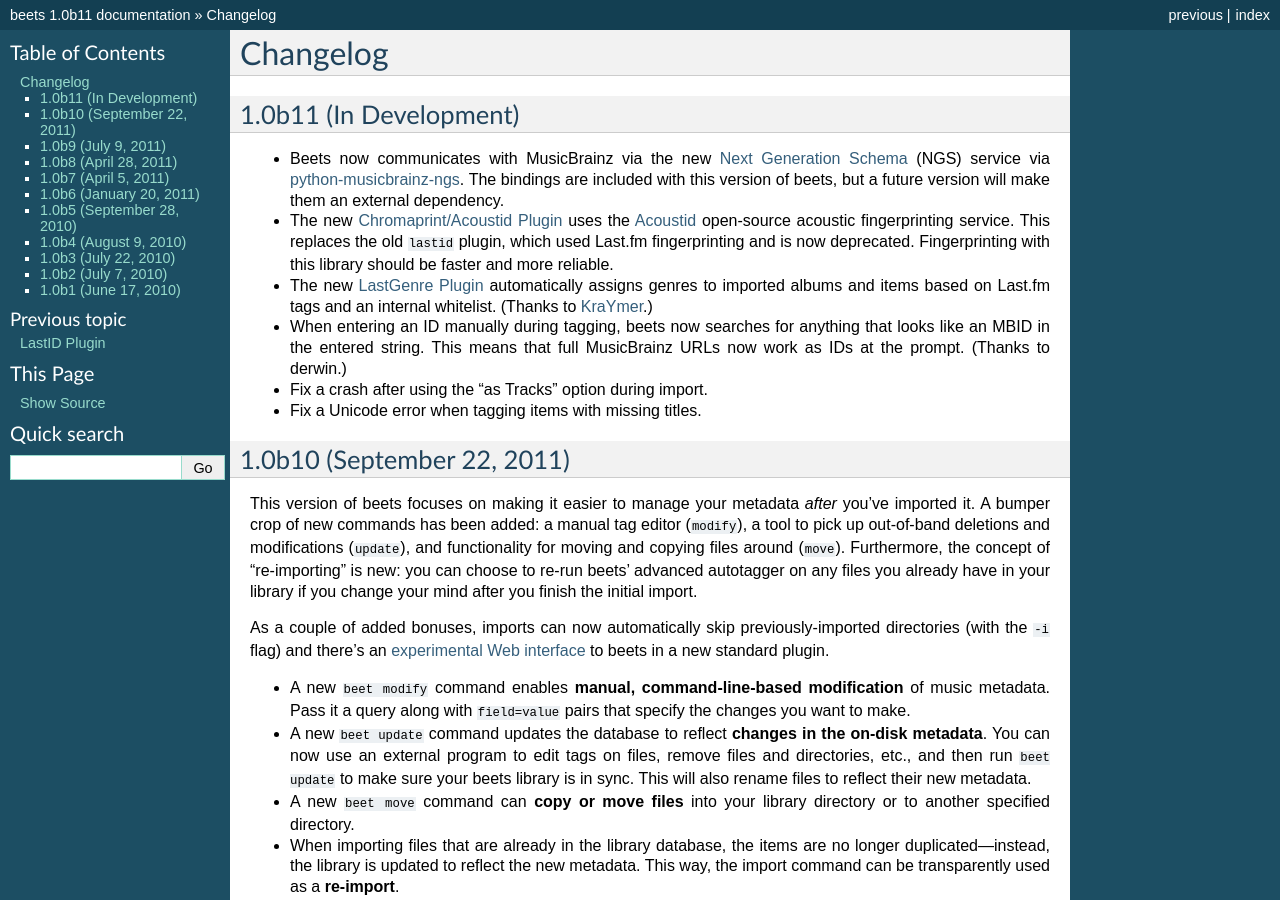
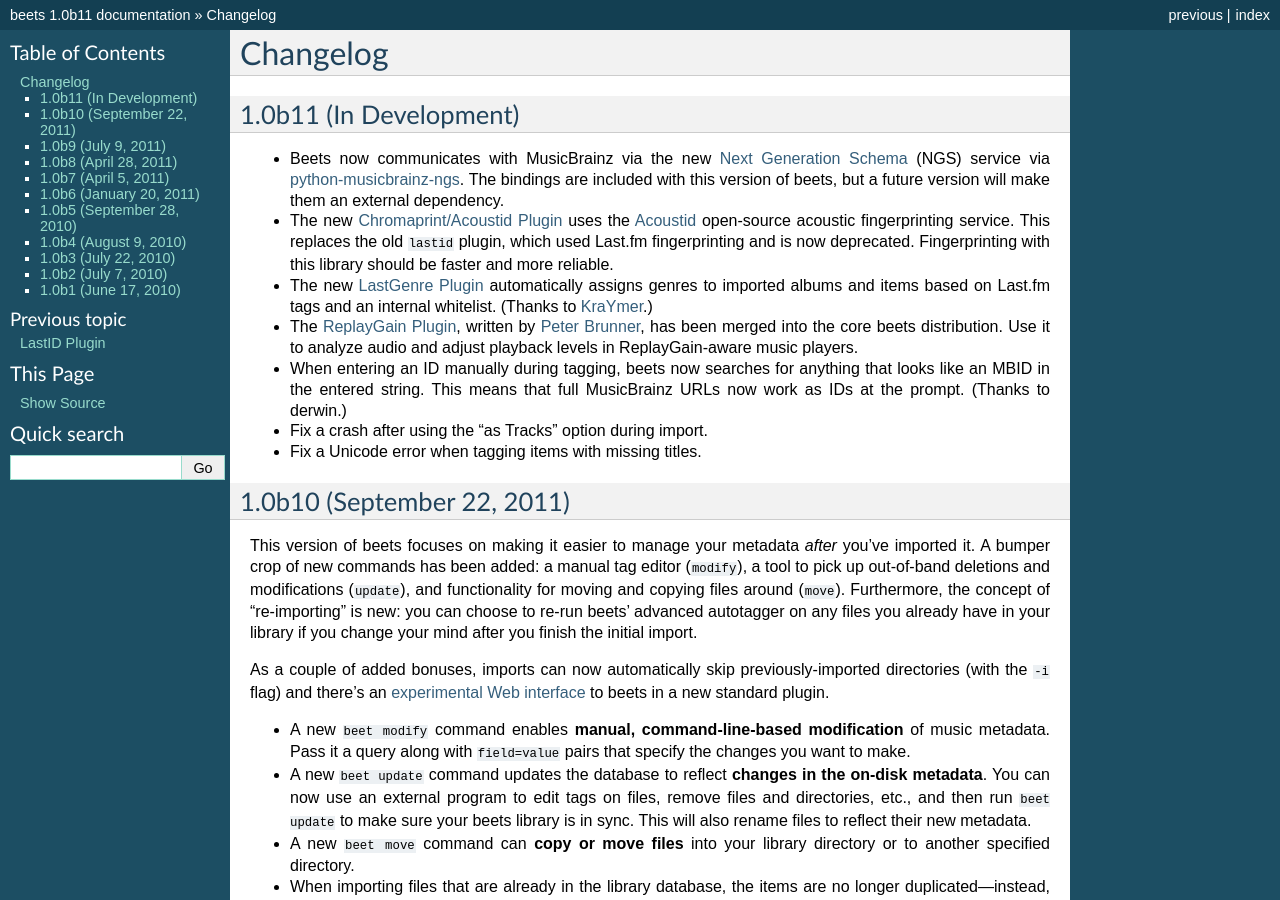
Before and after one commit to google-code-export/beets, a Sphinx documentation site: the page built from docs/changelog.rst, in a window 1280 px wide and 900 px high. Built offline with Sphinx 7.4.7, drawn with Linux system fonts in a browser that asks for light colours.

Commit message:
docs for replaygain plugin (#248)

```diff
--- a/docs/changelog.rst
+++ b/docs/changelog.rst
@@ -15,6 +15,9 @@
 * The new :doc:`/plugins/lastgenre` automatically assigns genres to imported
   albums and items based on Last.fm tags and an internal whitelist. (Thanks to
   `KraYmer`_.)
+* The :doc:`/plugins/replaygain`, written by `Peter Brunner`_, has been merged
+  into the core beets distribution. Use it to analyze audio and adjust playback
+  levels in ReplayGain-aware music players.
 * When entering an ID manually during tagging, beets now searches for anything
   that looks like an MBID in the entered string. This means that full
   MusicBrainz URLs now work as IDs at the prompt. (Thanks to derwin.)
@@ -25,6 +28,7 @@
 .. _Next Generation Schema: http://musicbrainz.org/doc/XML_Web_Service/Version_2
 .. _python-musicbrainz-ngs: https://github.com/alastair/python-musicbrainz-ngs
 .. _acoustid: http://acoustid.org/
+.. _Peter Brunner: https://github.com/Lugoues
 
 1.0b10 (September 22, 2011)
 ---------------------------
--- a/docs/plugins/index.rst
+++ b/docs/plugins/index.rst
@@ -42,6 +42,7 @@
    embedart
    web
    lastgenre
+   replaygain
 
 .. toctree::
    :hidden:
```
Also changed, not shown: other parts of docs/plugins/index.rst (+0 -3 lines), docs/plugins/replaygain.rst (added, +46 -0 lines).
